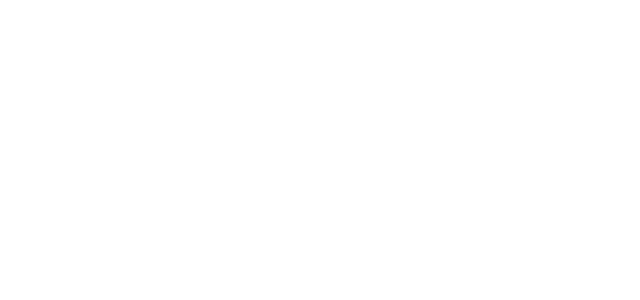
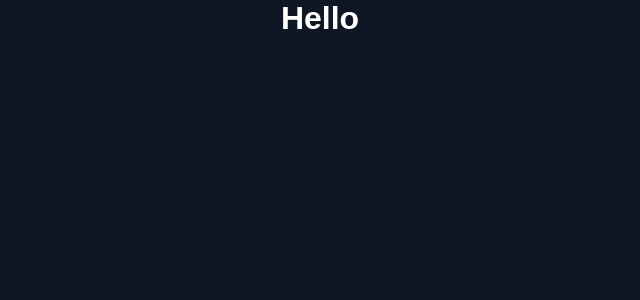
Before and after one commit to SalamanderCtesiphon/portfolio-figma-design, a React (Create React App) app: page / in a window 1280 px wide. Shown: the top 300 px of the page, without its empty margins (320-960 px from the left). Built offline with nearby package versions, Linux system fonts and the light colour scheme.

Commit message:
did some basic style resets added background color, color and fonts

```diff
--- a/public/index.html
+++ b/public/index.html
@@ -24,6 +24,9 @@
       work correctly both with client-side routing and a non-root public URL.
       Learn how to configure a non-root public URL by running `npm run build`.
     -->
+    <link rel="preconnect" href="https://fonts.googleapis.com">
+    <link rel="preconnect" href="https://fonts.gstatic.com" crossorigin>
+    <link href="https://fonts.googleapis.com/css2?family=Oswald:wght@600&family=Poppins&display=swap" rel="stylesheet">
     <title>React App</title>
   </head>
   <body>
--- a/src/App.css
+++ b/src/App.css
@@ -1,38 +1,15 @@
-.App {
-  text-align: center;
+* {
+  margin: 0;
+  padding: 0;
+  box-sizing: border-box;
 }
 
-.App-logo {
-  height: 40vmin;
-  pointer-events: none;
+.App {
+
+  text-align: center;
+  min-height: 100vh;
+  font-family: 'Oswald', sans-serif;
+  font-family: 'Ubuntu', sans-serif;
+  background: #0F1624;
+  color: #FFFFFF;
 }
-
-@media (prefers-reduced-motion: no-preference) {
-  .App-logo {
-    animation: App-logo-spin infinite 20s linear;
-  }
-}
-
-.App-header {
-  background-color: #282c34;
-  min-height: 100vh;
-  display: flex;
-  flex-direction: column;
-  align-items: center;
-  justify-content: center;
-  font-size: calc(10px + 2vmin);
-  color: white;
-}
-
-.App-link {
-  color: #61dafb;
-}
-
-@keyframes App-logo-spin {
-  from {
-    transform: rotate(0deg);
-  }
-  to {
-    transform: rotate(360deg);
-  }
-}
--- a/src/App.js
+++ b/src/App.jsx
@@ -3,7 +3,7 @@
 function App() {
   return (
     <div className="App">
-
+     <h1>Hello</h1>
     </div>
   );
 }
```
